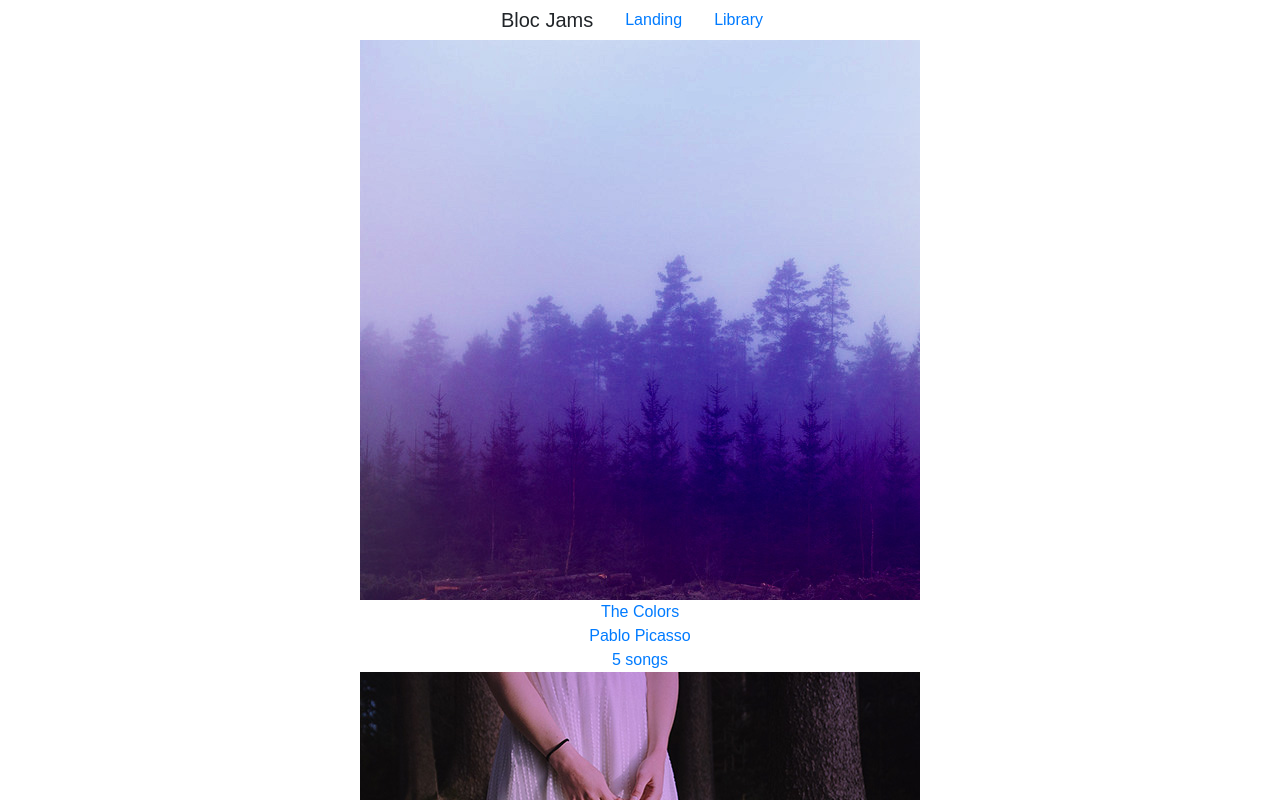
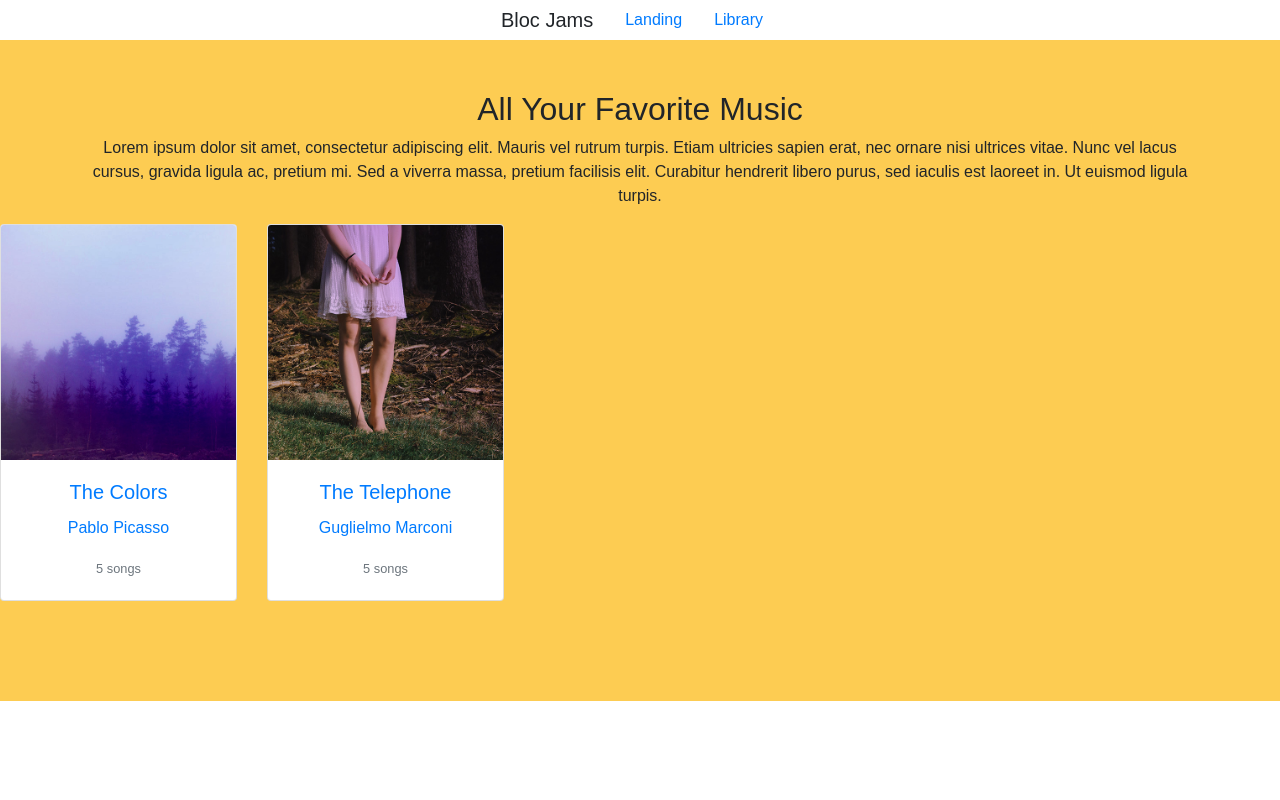
Before and after one commit to bstatt/bloc-jams-react, a React (Create React App) app: page /library in a window 1280 px wide. Shown: the top 800 px of the page. Built offline with nearby package versions, Linux system fonts and the light colour scheme.

Commit message:
began 3 page layouts

```diff
--- a/src/App.css
+++ b/src/App.css
@@ -26,3 +26,40 @@
   from { transform: rotate(0deg); }
   to { transform: rotate(360deg); }
 }
+
+.card-img-top {
+  width: 235px;
+}
+
+.album-info {
+  display: block;
+}
+
+.library {
+  background: #fdcc52;
+  padding-top: 50px;
+  padding-bottom: 100px;
+}
+
+.jumbotron {
+  background: url(https://images.pexels.com/photos/532563/pexels-photo-532563.jpeg?auto=compress&cs=tinysrgb&dpr=2&h=750&w=1260);
+  color: white;
+  text-align: left;
+}
+
+.selling-points {
+  background: #fdcc52;
+  padding: 50px;
+  margin-top: -35px;
+}
+
+.btn-jumbotron {
+  background-color: transparent;
+  border: 1px solid white;
+  color: white;
+}
+
+.btn-jumbotron:hover {
+  background: #fdcc52;
+  color: white;
+}
--- a/src/components/Album.js
+++ b/src/components/Album.js
@@ -150,13 +150,14 @@ class Album extends Component {
     return(
       <section className="album">
         <section id="album-info">
-          <img id="album-cover-art" src={this.state.album.albumCover} alt={this.state.album.title}/>
-          <div className="album-details">
+        <div className="container">
+          <div className="row album-info">
             <h1 id="album-title">{this.state.album.title}</h1>
             <h2 className="artist">{this.state.album.artist}</h2>
             <div id="release-info">{this.state.album.releaseInfo}</div>
           </div>
-        </section>
+          <div className="row">
+            <div className="col">
               <table id="song-list">
                 <colgroup>
                   <col id="song-number-column" />
@@ -173,6 +174,13 @@ class Album extends Component {
                 )}
                 </tbody>
               </table>
+            </div>
+            <div className="col">
+              <img id="album-cover-art" src={this.state.album.albumCover} alt={this.state.album.title}/>
+            </div>
+          </div>
+        </div>
+        </section>
         <PlayerBar
           isPlaying={this.state.isPlaying}
           currentSong={this.state.currentSong}
--- a/src/components/Landing.js
+++ b/src/components/Landing.js
@@ -1,11 +1,17 @@
 import React from 'react';
+import { Route, Link } from 'react-router-dom';
 
 const Landing = () => (
   <section className="landing">
-    <div className="jumbotron jumbotron-fluid">
+    <div className="jumbotron">
       <div className="container">
-        <h1 className="display-4">Turn the music up!</h1>
-        <p className="lead">This is a modified jumbotron that occupies the entire horizontal space of its parent.</p>
+        <h1 className="display-4">Turn it up!</h1>
+        <p className="lead">This is a simple hero unit, a simple jumbotron-style component for calling extra attention to featured content or information.</p>
+        <hr className="my-4"/>
+        <p>It uses utility classes for typography and spacing to space content out within the larger container.</p>
+        <p className="lead">
+          <Link to='/library' className="btn btn-jumbotron btn-lg">Start Listening</Link>
+        </p>
       </div>
     </div>
     <section className='selling-points'>
@@ -18,10 +24,12 @@ const Landing = () => (
             <p>The world is full of music; why should you have to listen to music that someone else chose?</p>
           </div>
           <div className="col-sm">
-            <h3>Unlimited, streaming, ad-free</h3>
+            <span className="ion-speakerphone"></span>
+            <h3>Ad-Free, unlimited streaming</h3>
             <p>No arbitrary limits. No distractions.</p>
           </div>
           <div className="col-sm">
+            <span className="ion-iphone"></span>
             <h3>Mobile enabled</h3>
             <p>Listen to your music on the go. This streaming service is available on all mobile platforms.</p>
           </div>
--- a/src/components/Library.js
+++ b/src/components/Library.js
@@ -11,14 +11,22 @@ class Library extends Component {
   render() {
    return (
      <section className='library'>
+      <h2>All Your Favorite Music</h2>
+      <p className="container">Lorem ipsum dolor sit amet, consectetur adipiscing elit. Mauris vel rutrum turpis. Etiam ultricies sapien erat, nec ornare nisi ultrices vitae. Nunc vel lacus cursus, gravida ligula ac, pretium mi. Sed a viverra massa, pretium facilisis elit. Curabitur hendrerit libero purus, sed iaculis est laoreet in. Ut euismod ligula turpis.</p>
+      <div className="card-deck">
         { this.state.albums.map( (album, index) =>
          <Link to={`/album/${album.slug}`} key={index}>
-            <img src={album.albumCover} alt={album.title} />
-            <div>{album.title}</div>
-            <div>{album.artist}</div>
-            <div>{album.songs.length} songs</div>
+          <div className="card">
+            <img className="card-img-top" src={album.albumCover} alt={album.title}/>
+            <div className="card-body">
+              <h5 className="card-title">{album.title}</h5>
+              <p className="card-text">{album.artist}</p>
+              <p className="card-text"><small className="text-muted">{album.songs.length} songs</small></p>
+            </div>
+          </div>
          </Link>)
         }
+      </div>
      </section>
     );
   }
```
Lines whose indentation alone changed are shown as unchanged.
